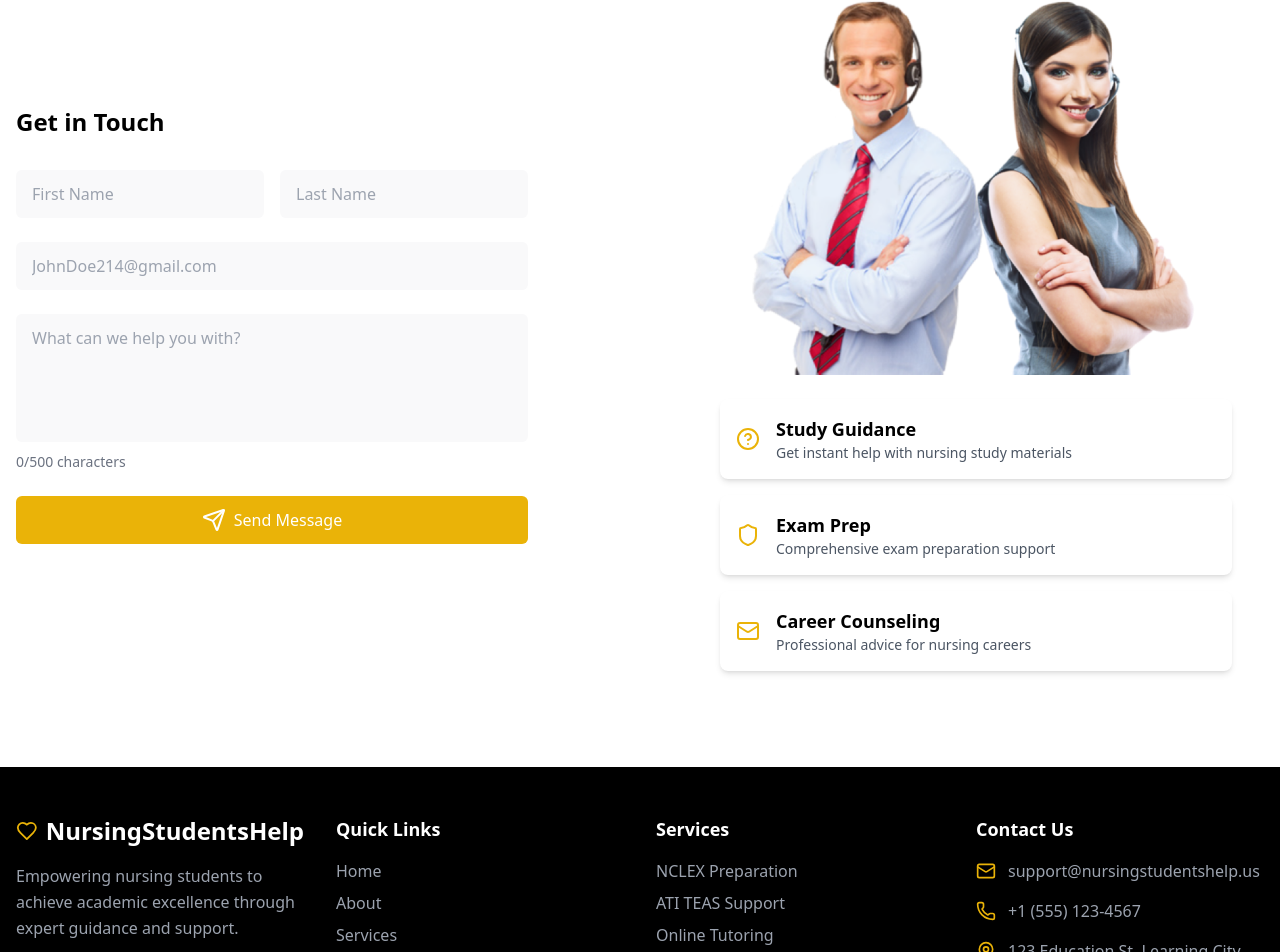
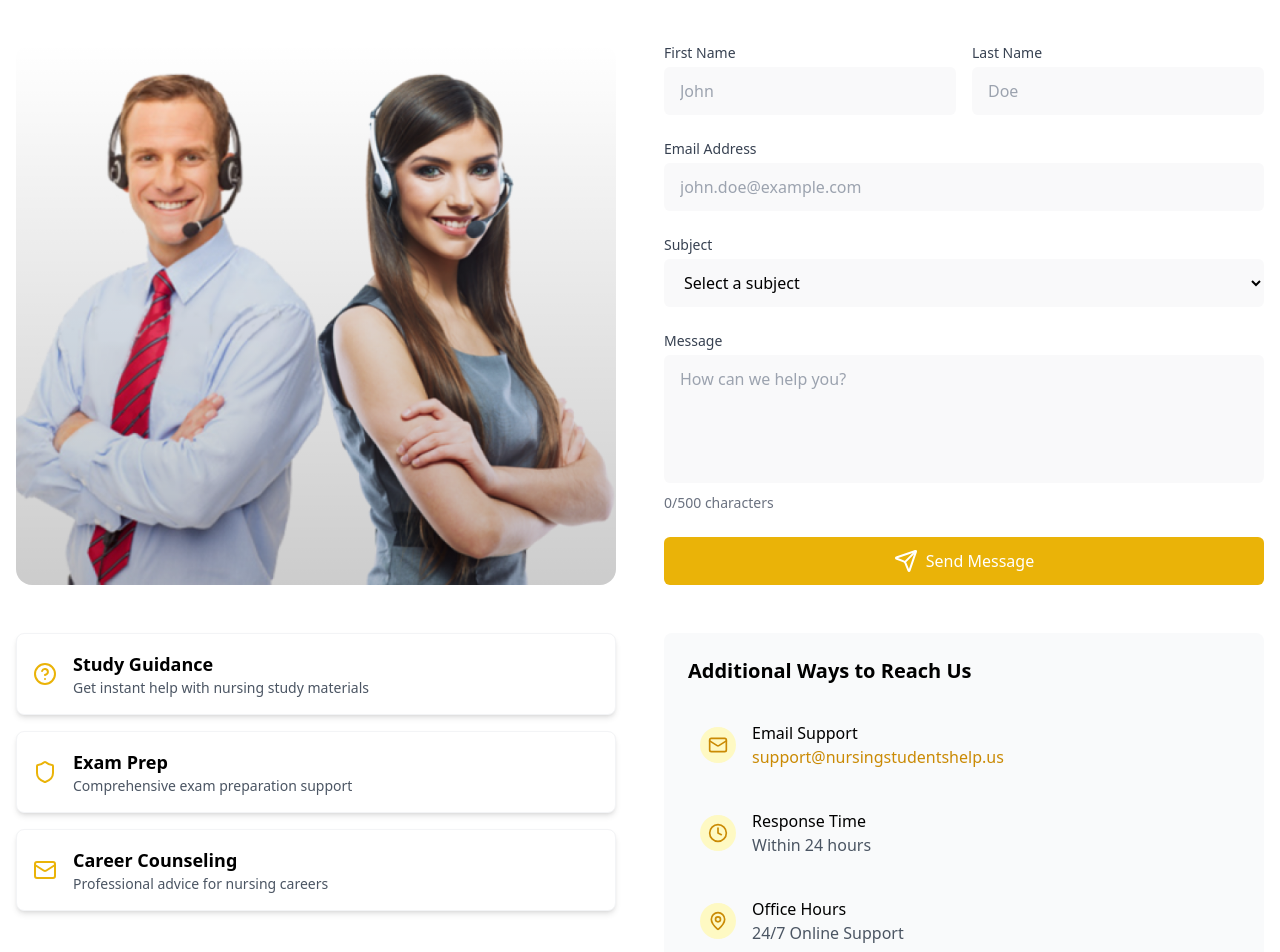
Before and after one commit to Mwangea/nursing-students-help, a React (Vite) app in the folder frontend/: page /contact in a window 1280 px wide. Shown: the part 477-1429 px from the top of the page. Built offline with nearby package versions, Linux system fonts and the light colour scheme.

Commit message:
feat: contact page updated fully

```diff
--- a/frontend/package.json
+++ b/frontend/package.json
@@ -10,6 +10,7 @@
     "preview": "vite preview"
   },
   "dependencies": {
+    "@emailjs/browser": "^4.4.1",
     "@types/react-router-dom": "^5.3.3",
     "axios": "^1.7.9",
     "framer-motion": "^11.14.4",
--- a/frontend/src/pages/Contact.tsx
+++ b/frontend/src/pages/Contact.tsx
@@ -1,52 +1,45 @@
-import React, { useState, useRef, useEffect } from 'react';
+import React, { useState, useRef, useEffect } from "react";
 import {
   MessageSquare,
-  MapPin,
-  PhoneCall,
   Mail,
-  CheckCircle,
-  XCircle,
-  User,
   Send,
   Shield,
   Clock,
-  HelpCircle
-} from 'lucide-react';
+  HelpCircle,
+  MapPin,
+  AlertCircle,
+} from "lucide-react";
 
-// Predefined support messages to prevent undefined issues
 const SUPPORT_MESSAGES = [
   "Need help with your nursing studies?",
   "We're here 24/7 to support you!",
-  "Expert guidance is just a message away."
+  "Expert guidance is just a message away.",
+  "Let us help you succeed in nursing!",
+  "Professional support for nursing students",
 ];
 
-// Validation function
-const validateForm = (formData: {
-  firstName: string,
-  lastName: string,
-  email: string,
-  message: string
-}) => {
-  const errors: {[key: string]: string} = {};
+const validateForm = (formData) => {
+  const errors = {};
 
-  // Name validations
   if (formData.firstName.trim().length < 2) {
-    errors.firstName = 'First name must be at least 2 characters';
+    errors.firstName = "First name must be at least 2 characters";
   }
 
   if (formData.lastName.trim().length < 2) {
-    errors.lastName = 'Last name must be at least 2 characters';
+    errors.lastName = "Last name must be at least 2 characters";
   }
 
-  // Email validation
   const emailRegex = /^[^\s@]+@[^\s@]+\.[^\s@]+$/;
   if (!emailRegex.test(formData.email)) {
-    errors.email = 'Please enter a valid email address';
+    errors.email = "Please enter a valid email address";
   }
 
-  // Message validation
   if (formData.message.trim().length < 10) {
-    errors.message = 'Message must be at least 10 characters long';
+    errors.message = "Message must be at least 10 characters long";
+  }
+
+  if (formData.subject.trim().length < 3) {
+    errors.subject = "Please select a subject";
   }
 
   return errors;
@@ -54,35 +47,35 @@ const validateForm = (formData: {
 
 export function Contact() {
   const [formData, setFormData] = useState({
-    firstName: '',
-    lastName: '',
-    email: '',
-    message: ''
+    firstName: "",
+    lastName: "",
+    email: "",
+    message: "",
+    subject: "",
   });
 
-  const [formErrors, setFormErrors] = useState<{[key: string]: string}>({});
+  const [formErrors, setFormErrors] = useState({});
   const [isSubmitting, setIsSubmitting] = useState(false);
-  const [submitStatus, setSubmitStatus] = useState('');
+  const [submitStatus, setSubmitStatus] = useState("");
   const [characterCount, setCharacterCount] = useState(0);
   const [currentMessageIndex, setCurrentMessageIndex] = useState(0);
   const [displayMessage, setDisplayMessage] = useState(SUPPORT_MESSAGES[0]);
+  const [showContactInfo, setShowContactInfo] = useState(false);
 
-  const formRef = useRef<HTMLFormElement>(null);
+  const formRef = useRef(null);
 
-  // Dynamic support message typing effect
   useEffect(() => {
-    let typingTimer: NodeJS.Timeout;
+    let typingTimer;
     let currentChar = 0;
 
     const typeMessage = () => {
       if (currentChar < SUPPORT_MESSAGES[currentMessageIndex].length) {
-        setDisplayMessage(prev =>
+        setDisplayMessage(
           SUPPORT_MESSAGES[currentMessageIndex].slice(0, currentChar + 1)
         );
         currentChar++;
         typingTimer = setTimeout(typeMessage, 50);
       } else {
-        // Reset after displaying full message
         typingTimer = setTimeout(() => {
           currentChar = 0;
           const nextIndex = (currentMessageIndex + 1) % SUPPORT_MESSAGES.length;
@@ -92,34 +85,62 @@ export function Contact() {
     };
 
     typingTimer = setTimeout(typeMessage, 50);
-
     return () => clearTimeout(typingTimer);
   }, [currentMessageIndex]);
 
-  // Character count and error tracking
   useEffect(() => {
     setCharacterCount(formData.message.length);
   }, [formData.message]);
 
-  const handleChange = (e: React.ChangeEvent<HTMLInputElement | HTMLTextAreaElement>) => {
+  const handleChange = (e) => {
     const { name, value } = e.target;
     setFormData((prevState) => ({
       ...prevState,
-      [name]: value
+      [name]: value,
     }));
 
-    // Clear specific error when user starts typing
     if (formErrors[name]) {
-      const newErrors = {...formErrors};
+      const newErrors = { ...formErrors };
       delete newErrors[name];
       setFormErrors(newErrors);
     }
   };
 
-  const handleSubmit = async (e: React.FormEvent<HTMLFormElement>) => {
+  const sendEmail = async (formData) => {
+    try {
+      const response = await fetch(
+        "https://api.emailjs.com/api/v1.0/email/send",
+        {
+          method: "POST",
+          headers: {
+            "Content-Type": "application/json",
+          },
+          body: JSON.stringify({
+            service_id: "YOUR_SERVICE_ID",
+            template_id: "YOUR_TEMPLATE_ID",
+            user_id: "YOUR_USER_ID",
+            template_params: {
+              to_email: "support@nursingstudentshelp.us",
+              from_name: `${formData.firstName} ${formData.lastName}`,
+              from_email: formData.email,
+              subject: formData.subject,
+              message: formData.message,
+            },
+          }),
+        }
+      );
+
+      if (!response.ok) throw new Error("Failed to send email");
+      return true;
+    } catch (error) {
+      console.error("Email send error:", error);
+      throw error;
+    }
+  };
+
+  const handleSubmit = async (e) => {
     e.preventDefault();
 
-    // Validate form
     const validationErrors = validateForm(formData);
 
     if (Object.keys(validationErrors).length > 0) {
@@ -128,46 +149,45 @@ export function Contact() {
     }
 
     setIsSubmitting(true);
-    setSubmitStatus('');
+    setSubmitStatus("");
 
     try {
-      // Simulated API call (replace with actual implementation)
-      await new Promise(resolve => setTimeout(resolve, 1500));
-
-      setSubmitStatus('Message sent successfully!');
+      await sendEmail(formData);
+      setSubmitStatus("Message sent successfully! We'll get back to you soon.");
       setFormData({
-        firstName: '',
-        lastName: '',
-        email: '',
-        message: ''
+        firstName: "",
+        lastName: "",
+        email: "",
+        message: "",
+        subject: "",
       });
 
-      // Scroll to top of form
-      formRef.current?.scrollIntoView({ behavior: 'smooth' });
+      formRef.current?.scrollIntoView({ behavior: "smooth" });
     } catch (error) {
-      setSubmitStatus('Failed to send message. Please try again.');
+      setSubmitStatus(
+        "Failed to send message. Please try again or contact us directly."
+      );
     } finally {
       setIsSubmitting(false);
     }
   };
 
-  // Quick support options
   const quickSupports = [
     {
       icon: <HelpCircle className="w-6 h-6 text-yellow-500" />,
       title: "Study Guidance",
-      description: "Get instant help with nursing study materials"
+      description: "Get instant help with nursing study materials",
     },
     {
       icon: <Shield className="w-6 h-6 text-yellow-500" />,
       title: "Exam Prep",
-      description: "Comprehensive exam preparation support"
+      description: "Comprehensive exam preparation support",
     },
     {
       icon: <Mail className="w-6 h-6 text-yellow-500" />,
       title: "Career Counseling",
-      description: "Professional advice for nursing careers"
-    }
+      description: "Professional advice for nursing careers",
+    },
   ];
 
   return (
@@ -194,12 +214,20 @@ export function Contact() {
       </div>
 
       <div className="relative bg-white py-16 lg:py-24">
-        <div className="container mx-auto px-4">
-          <div className="flex flex-col-reverse lg:flex-row items-center justify-between">
-            {/* Contact Form */}
-            <div className="w-full lg:w-1/2 max-w-lg mt-10 lg:mt-0">
-              <h2 className="text-2xl font-bold mb-8">Get in Touch</h2>
+        <div className="container mx-auto px-4 max-w-7xl py-16">
+          <div className="grid grid-cols-1 lg:grid-cols-2 xl:grid-cols-2 gap-12">
+            {/* First Column: Image */}
+            <div className="relative w-full max-w-2xl lg:max-w-full mx-auto">
+              <img
+                src="call-center.png"
+                alt="Medical professionals providing support"
+                className="w-full h-full object-cover"
+                loading="lazy"
+              />
 
+              <div className="absolute inset-0 bg-gradient-to-t from-black/20 to-transparent rounded-2xl" />
+            </div>
+            <div className="w-full lg:w-full">
               <form
                 ref={formRef}
                 onSubmit={handleSubmit}
@@ -207,17 +235,19 @@ export function Contact() {
                 itemScope
                 itemType="http://schema.org/ContactForm"
               >
-                {/* Name Inputs */}
-                <div className="flex flex-wrap gap-4">
+                <div className="flex flex-wrap gap-4 ">
                   <div className="flex-1">
+                    <label className="block text-sm font-medium text-gray-700 mb-1">
+                      First Name
+                    </label>
                     <input
                       type="text"
                       name="firstName"
                       value={formData.firstName}
                       onChange={handleChange}
-                      placeholder="First Name"
+                      placeholder="John"
                       className={`w-full bg-gray-100/50 px-4 py-3 rounded-md focus:outline-none focus:ring-2 focus:ring-yellow-500 ${
-                        formErrors.firstName ? 'ring-2 ring-red-500' : ''
+                        formErrors.firstName ? "ring-2 ring-red-500" : ""
                       }`}
                       required
                     />
@@ -228,14 +258,17 @@ export function Contact() {
                     )}
                   </div>
                   <div className="flex-1">
+                    <label className="block text-sm font-medium text-gray-700 mb-1">
+                      Last Name
+                    </label>
                     <input
                       type="text"
                       name="lastName"
                       value={formData.lastName}
                       onChange={handleChange}
-                      placeholder="Last Name"
+                      placeholder="Doe"
                       className={`w-full bg-gray-100/50 px-4 py-3 rounded-md focus:outline-none focus:ring-2 focus:ring-yellow-500 ${
-                        formErrors.lastName ? 'ring-2 ring-red-500' : ''
+                        formErrors.lastName ? "ring-2 ring-red-500" : ""
                       }`}
                       required
                     />
@@ -247,16 +280,18 @@ export function Contact() {
                   </div>
                 </div>
 
-                {/* Email Input */}
                 <div>
+                  <label className="block text-sm font-medium text-gray-700 mb-1">
+                    Email Address
+                  </label>
                   <input
                     type="email"
                     name="email"
                     value={formData.email}
                     onChange={handleChange}
-                    placeholder="JohnDoe214@gmail.com"
+                    placeholder="john.doe@example.com"
                     className={`w-full bg-gray-100/50 px-4 py-3 rounded-md focus:outline-none focus:ring-2 focus:ring-yellow-500 ${
-                      formErrors.email ? 'ring-2 ring-red-500' : ''
+                      formErrors.email ? "ring-2 ring-red-500" : ""
                     }`}
                     required
                   />
@@ -267,15 +302,44 @@ export function Contact() {
                   )}
                 </div>
 
-                {/* Message Input */}
                 <div>
+                  <label className="block text-sm font-medium text-gray-700 mb-1">
+                    Subject
+                  </label>
+                  <select
+                    name="subject"
+                    value={formData.subject}
+                    onChange={handleChange}
+                    aria-label="Subject"
+                    className={`w-full bg-gray-100/50 px-4 py-3 rounded-md focus:outline-none focus:ring-2 focus:ring-yellow-500 ${
+                      formErrors.subject ? "ring-2 ring-red-500" : ""
+                    }`}
+                    required
+                  >
+                    <option value="">Select a subject</option>
+                    <option value="study">Study Help</option>
+                    <option value="exam">Exam Preparation</option>
+                    <option value="career">Career Advice</option>
+                    <option value="other">Other</option>
+                  </select>
+                  {formErrors.subject && (
+                    <p className="text-red-500 text-sm mt-1">
+                      {formErrors.subject}
+                    </p>
+                  )}
+                </div>
+
+                <div>
+                  <label className="block text-sm font-medium text-gray-700 mb-1">
+                    Message
+                  </label>
                   <textarea
                     name="message"
                     value={formData.message}
                     onChange={handleChange}
-                    placeholder="What can we help you with?"
+                    placeholder="How can we help you?"
                     className={`w-full bg-gray-100/50 px-4 py-3 rounded-md resize-none focus:outline-none focus:ring-2 focus:ring-yellow-500 h-32 ${
-                      formErrors.message ? 'ring-2 ring-red-500' : ''
+                      formErrors.message ? "ring-2 ring-red-500" : ""
                     }`}
                     maxLength={500}
                     required
@@ -283,18 +347,15 @@ export function Contact() {
                   <div className="flex justify-between text-sm text-gray-500 mt-1">
                     <span>{characterCount}/500 characters</span>
                     {formErrors.message && (
-                      <p className="text-red-500">
-                        {formErrors.message}
-                      </p>
+                      <p className="text-red-500">{formErrors.message}</p>
                     )}
                   </div>
                 </div>
 
-                {/* Submit Button */}
                 <button
                   type="submit"
                   disabled={isSubmitting}
-                  className="w-full bg-yellow-500 text-white py-3 rounded-md hover:bg-yellow-600 transition duration-300 flex items-center justify-center"
+                  className="w-full bg-yellow-500 text-white py-3 rounded-md hover:bg-yellow-600 transition duration-300 flex items-center justify-center disabled:opacity-50"
                 >
                   {isSubmitting ? (
                     <>
@@ -309,41 +370,109 @@ export function Contact() {
                   )}
                 </button>
 
-                {/* Submit Status */}
                 {submitStatus && (
-                  <div className={`text-center py-2 rounded-md ${
-                    submitStatus.includes('successfully')
-                      ? 'bg-green-100 text-green-700'
-                      : 'bg-red-100 text-red-700'
-                  }`}>
-                    {submitStatus}
+                  <div
+                    className={`p-4 rounded-lg border mt-4 ${
+                      submitStatus.includes("successfully")
+                        ? "bg-green-50 border-green-200 text-green-600"
+                        : "bg-red-50 border-red-200 text-red-600"
+                    }`}
+                  >
+                    <div className="flex items-center">
+                      <AlertCircle className="w-5 h-5 mr-2" />
+                      <p>{submitStatus}</p>
+                    </div>
                   </div>
                 )}
               </form>
             </div>
-
-            {/* Image and Support Info */}
-            <div className="w-full lg:w-1/2 flex flex-col items-center lg:pl-12">
-              <img
-                src="call-center.png"
-                alt="Call Center Illustration"
-                className="w-full max-w-md h-auto object-contain"
-              />
-
-              {/* Quick Support Options */}
-              <div className="w-full max-w-lg mt-6 space-y-4">
+            <div className="w-full">
+              {/* Main content container */}
+              <div className="w-full gap-8">
+                {/* Quick Support Section */}
+                <div className="w-full">
                   {quickSupports.map((support, index) => (
                     <div
                       key={index}
-                    className="bg-white p-4 rounded-lg shadow-md flex items-center hover:shadow-lg transition-all duration-300"
+                      className="bg-white p-4 rounded-lg shadow-md flex items-center hover:shadow-lg transition-all duration-300 border border-gray-100 mb-4"
                     >
-                    {support.icon}
+                      <div className="text-yellow-500">{support.icon}</div>
                       <div className="ml-4">
                         <h3 className="font-bold text-lg">{support.title}</h3>
-                      <p className="text-gray-600 text-sm">{support.description}</p>
+                        <p className="text-gray-600 text-sm">
+                          {support.description}
+                        </p>
                       </div>
                     </div>
                   ))}
+                </div>
+              </div>
+            </div>
+            {/* Additional Contact Information Section */}
+            <div className="w-full">
+              <div className="bg-gray-50 p-6 rounded-lg">
+                <h3 className="text-xl font-bold mb-6">
+                  Additional Ways to Reach Us
+                </h3>
+                <div className="space-y-4">
+                  <div className="flex items-center hover:bg-gray-100 p-3 rounded-md transition-colors">
+                    <div className="bg-yellow-100 p-2 rounded-full">
+                      <Mail className="w-5 h-5 text-yellow-600" />
+                    </div>
+                    <div className="ml-4">
+                      <h4 className="font-medium">Email Support</h4>
+                      <a
+                        href="mailto:support@nursingstudentshelp.us"
+                        className="text-yellow-600 hover:text-yellow-700"
+                      >
+                        support@nursingstudentshelp.us
+                      </a>
+                    </div>
+                  </div>
+                  <div className="flex items-center hover:bg-gray-100 p-3 rounded-md transition-colors">
+                    <div className="bg-yellow-100 p-2 rounded-full">
+                      <Clock className="w-5 h-5 text-yellow-600" />
+                    </div>
+                    <div className="ml-4">
+                      <h4 className="font-medium">Response Time</h4>
+                      <p className="text-gray-600">Within 24 hours</p>
+                    </div>
+                  </div>
+                  <div className="flex items-center hover:bg-gray-100 p-3 rounded-md transition-colors">
+                    <div className="bg-yellow-100 p-2 rounded-full">
+                      <MapPin className="w-5 h-5 text-yellow-600" />
+                    </div>
+                    <div className="ml-4">
+                      <h4 className="font-medium">Office Hours</h4>
+                      <p className="text-gray-600">24/7 Online Support</p>
+                    </div>
+                  </div>
+                </div>
+              </div>
+            </div>
+          </div>
+          {/* FAQ Section - Full Width */}
+          <div className="w-full mt-8">
+            <div className="bg-white p-4 rounded-lg border border-gray-200 w-full">
+              <h4 className="font-bold text-lg mb-4">
+                Frequently Asked Questions
+              </h4>
+              <div className="space-y-3">
+                <div
+                  className="cursor-pointer hover:bg-gray-50 p-2 rounded"
+                  onClick={() => setShowContactInfo(!showContactInfo)}
+                >
+                  <div className="flex justify-between items-center">
+                    <p className="font-medium">What services do you offer?</p>
+                    <HelpCircle className="w-4 h-4 text-yellow-500" />
+                  </div>
+                  {showContactInfo && (
+                    <p className="text-gray-600 text-sm mt-2 pl-2">
+                      We offer comprehensive nursing study support, exam
+                      preparation guidance, and career counseling services.
+                    </p>
+                  )}
+                </div>
               </div>
             </div>
           </div>
```
Also changed, not shown: 1 other file (tests, documents, lock files or other folders). Lines whose indentation alone changed are shown as unchanged.
